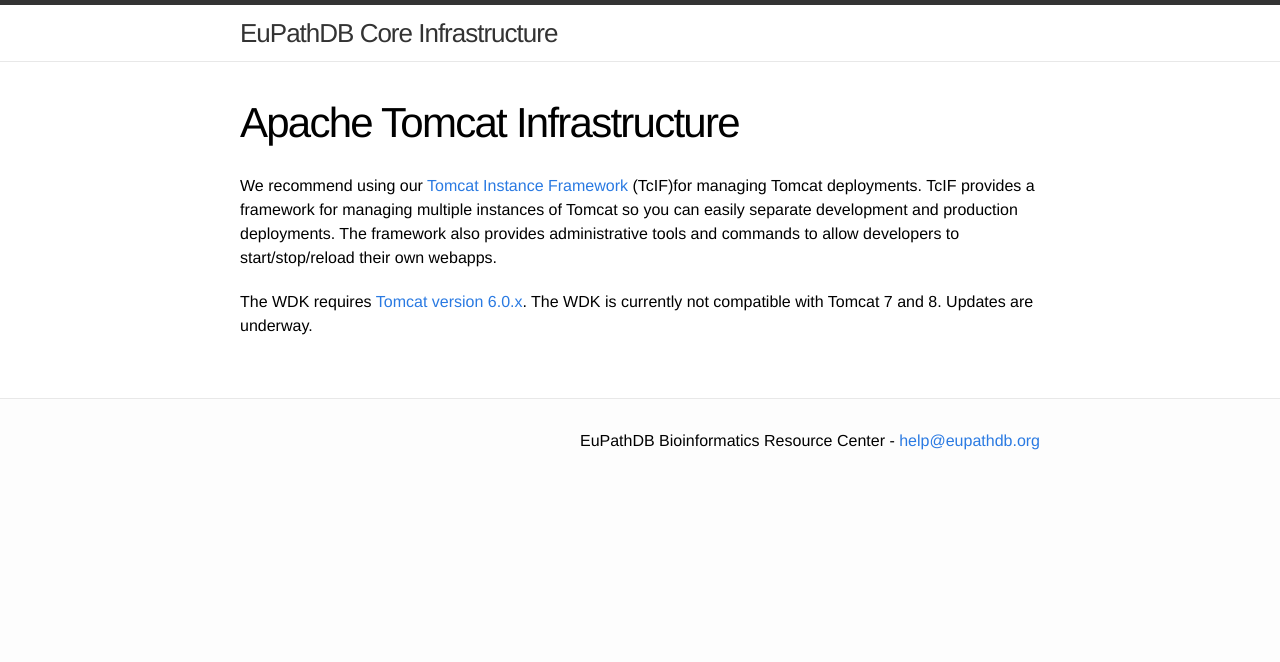
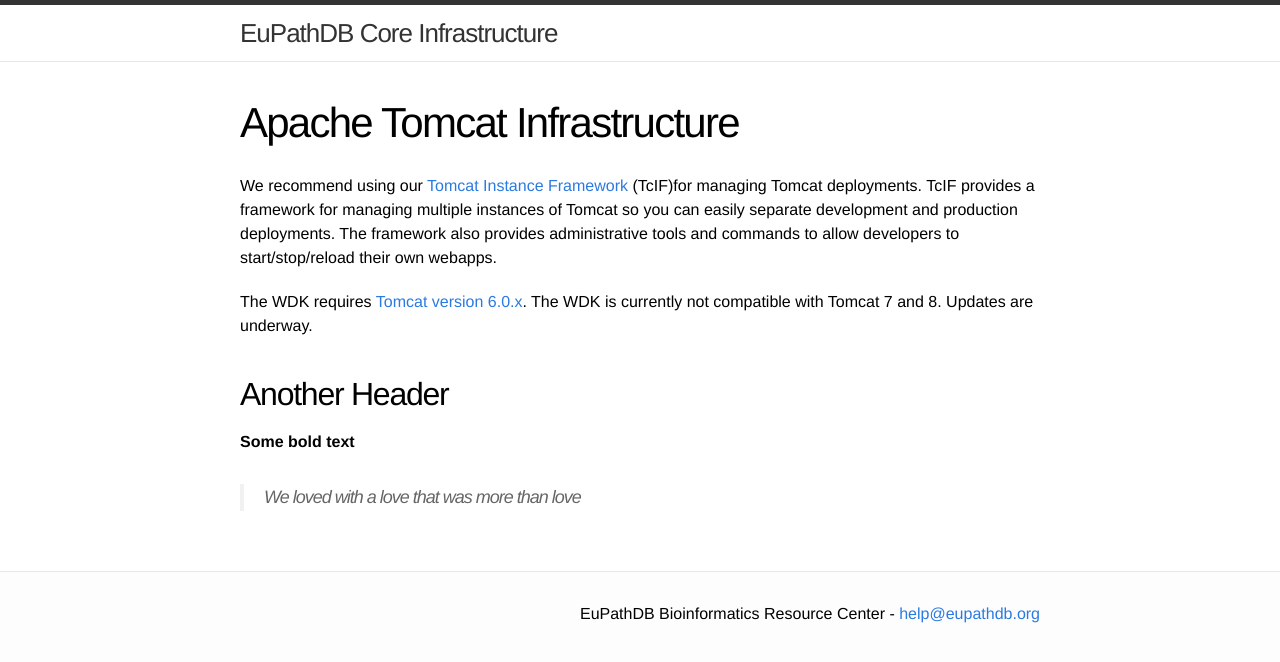
Before and after one commit to EuPathDB/EuPathDB.github.io, a Jekyll site: the page built from Tomcat.md, in a window 1280 px wide. Shown: the top 662 px of the page. Built offline with Jekyll 4.4.1, drawn with Linux system fonts in a browser that asks for light colours.

Commit message:
I added some demo text to tomcat

```diff
--- a/Tomcat.md
+++ b/Tomcat.md
@@ -3,9 +3,16 @@
 title: Apache Tomcat Infrastructure
 permalink: tomcat.html
 published: true
+some_key: some_value
 ---
 
 
 We recommend using our [Tomcat Instance Framework](https://github.com/EuPathDB/tomcat-instance-framework) (TcIF)for managing Tomcat deployments. TcIF provides a framework for managing multiple instances of Tomcat so you can easily separate development and production deployments. The framework also provides administrative tools and commands to allow developers to start/stop/reload their own webapps.
 
 The WDK requires [Tomcat version 6.0.x](http://tomcat.apache.org/download-60.cgi). The WDK is currently not compatible with Tomcat 7 and 8.  Updates are underway.
+
+## Another Header
+
+**Some bold text**
+
+> We loved with a love that was more than love
```
